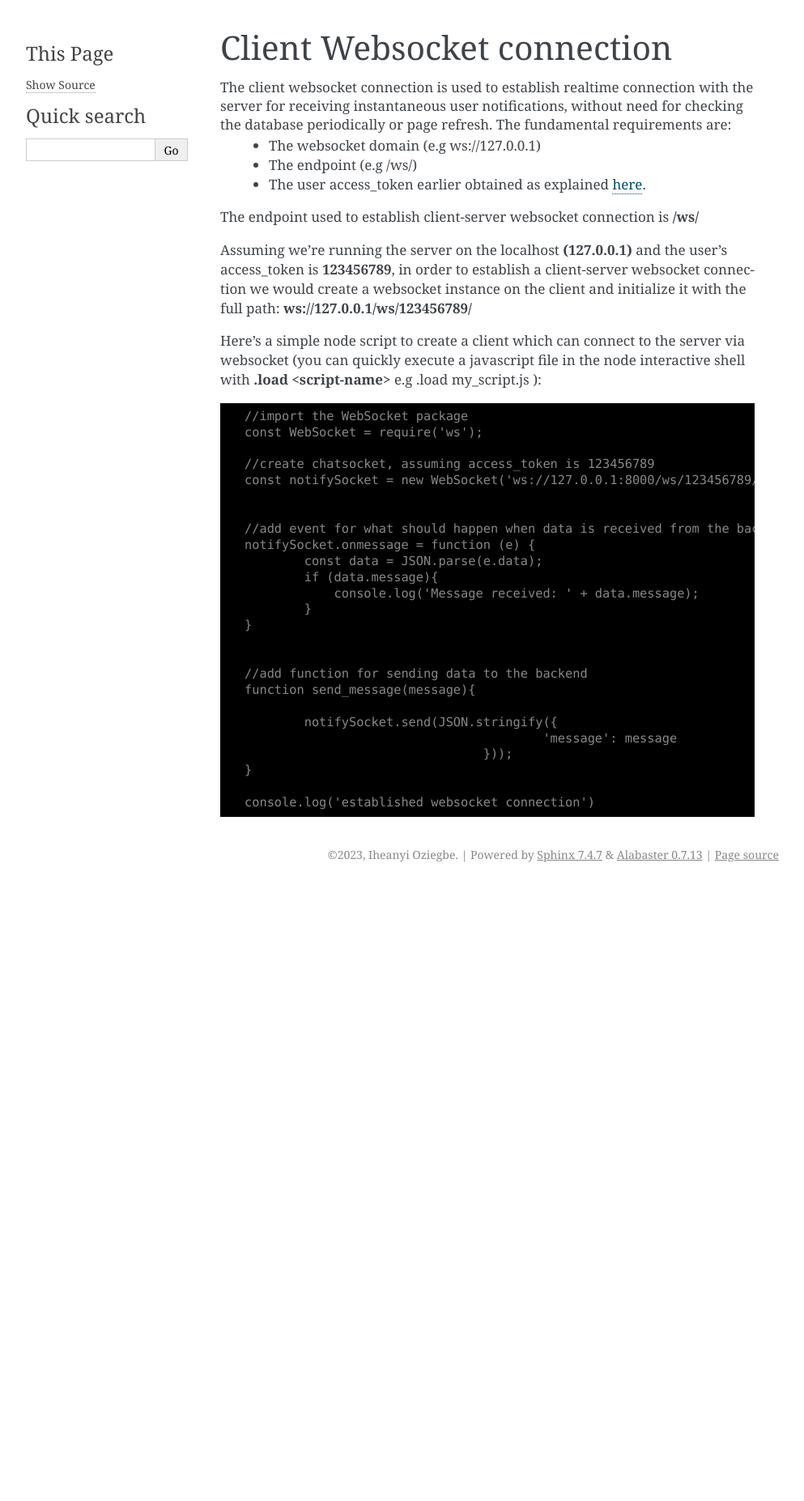
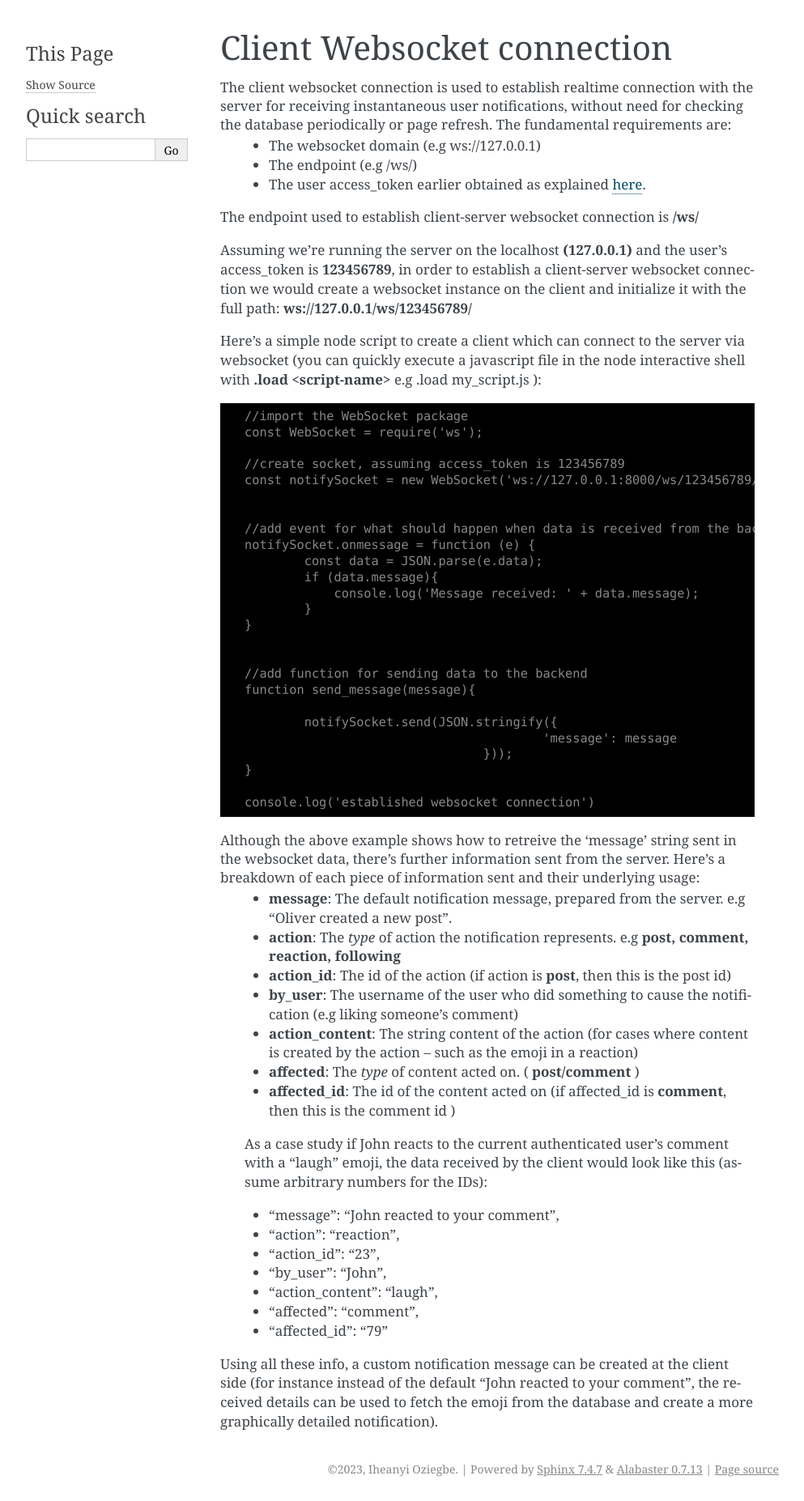
Before and after one commit to useinkwell/Inkwell-app, a Sphinx documentation site: the page built from docs/source/websocket_connection.rst, in a window 1280 px wide. Shown: the whole page at 81% size, without its empty margins (148-1141 px from the left). Built offline with Sphinx 7.4.7, drawn with Linux system fonts in a browser that asks for light colours; before the commit the page ends 1095 px from its top, so only the background shows below that.

Commit message:
update docs: update client_websocket_connection section

```diff
--- a/docs/source/usage.rst
+++ b/docs/source/usage.rst
@@ -29,7 +29,7 @@ Passing data into a request
 ~~~~~~~~~~~~~~~~~~~~~~~~~~~
 The data passed into a request could be any of these 3 types: The request **body**, a **path parameter** or a **query parameter**.
 	- Data passed into the request body is synonymous to the data passed on submitting a html form and can either be *required* (must be provided) or *optional*.
-	- Path parameters are passed in the URl and take the form **/post/<post_id>/** where **post_id** is the parameter in this scenario. Path parameters are mandatory (required) unless specified otherwise.
+	- Path parameters are passed in the URL and take the form **/post/<post_id>/** where **post_id** is the parameter in this scenario. Path parameters are mandatory (required) unless specified otherwise.
 	- Query parameters are also passed into the URL but unlike the path parameters, query parameters are completely optional. They take the form **/posts/?page=2&page_size=10** where **page** and **page_size** are the query parameters in this scenario.
 
 Authenticating an endpoint
--- a/docs/source/websocket_connection.rst
+++ b/docs/source/websocket_connection.rst
@@ -18,7 +18,7 @@ Here's a simple node script to create a client which can connect to the server v
 	//import the WebSocket package
 	const WebSocket = require('ws');
 
-	//create chatsocket, assuming access_token is 123456789
+	//create socket, assuming access_token is 123456789
 	const notifySocket = new WebSocket('ws://127.0.0.1:8000/ws/123456789/');
 
 
@@ -40,3 +40,25 @@ Here's a simple node script to create a client which can connect to the server v
 	}
 
 	console.log('established websocket connection')
+
+
+Although the above example shows how to retreive the 'message' string sent in the websocket data, there's further information sent from the server. Here's a breakdown of each piece of information sent and their underlying usage:
+	- **message**: The default notification message, prepared from the server. e.g "Oliver created a new post".
+	- **action**: The *type* of action the notification represents. e.g **post, comment, reaction, following**
+	- **action_id**: The id of the action (if action is **post**, then this is the post id)
+	- **by_user**: The username of the user who did something to cause the notification (e.g liking someone's comment)
+	- **action_content**: The string content of the action (for cases where content is created by the action -- such as the emoji in a reaction)
+	- **affected**: The *type* of content acted on. ( **post/comment** )
+	- **affected_id**: The id of the content acted on (if affected_id is **comment**, then this is the comment id )
+
+	As a case study if John reacts to the current authenticated user's comment with a "laugh" emoji, the data received by the client would look like this (assume arbitrary numbers for the IDs):
+
+	- "message": "John reacted to your comment",
+	- "action": "reaction",
+	- "action_id": "23",
+	- "by_user": "John",
+	- "action_content": "laugh",
+	- "affected": "comment",
+	- "affected_id": "79"
+
+Using all these info, a custom notification message can be created at the client side (for instance instead of the default "John reacted to your comment", the received details can be used to fetch the emoji from the database and create a more graphically detailed notification).
```
